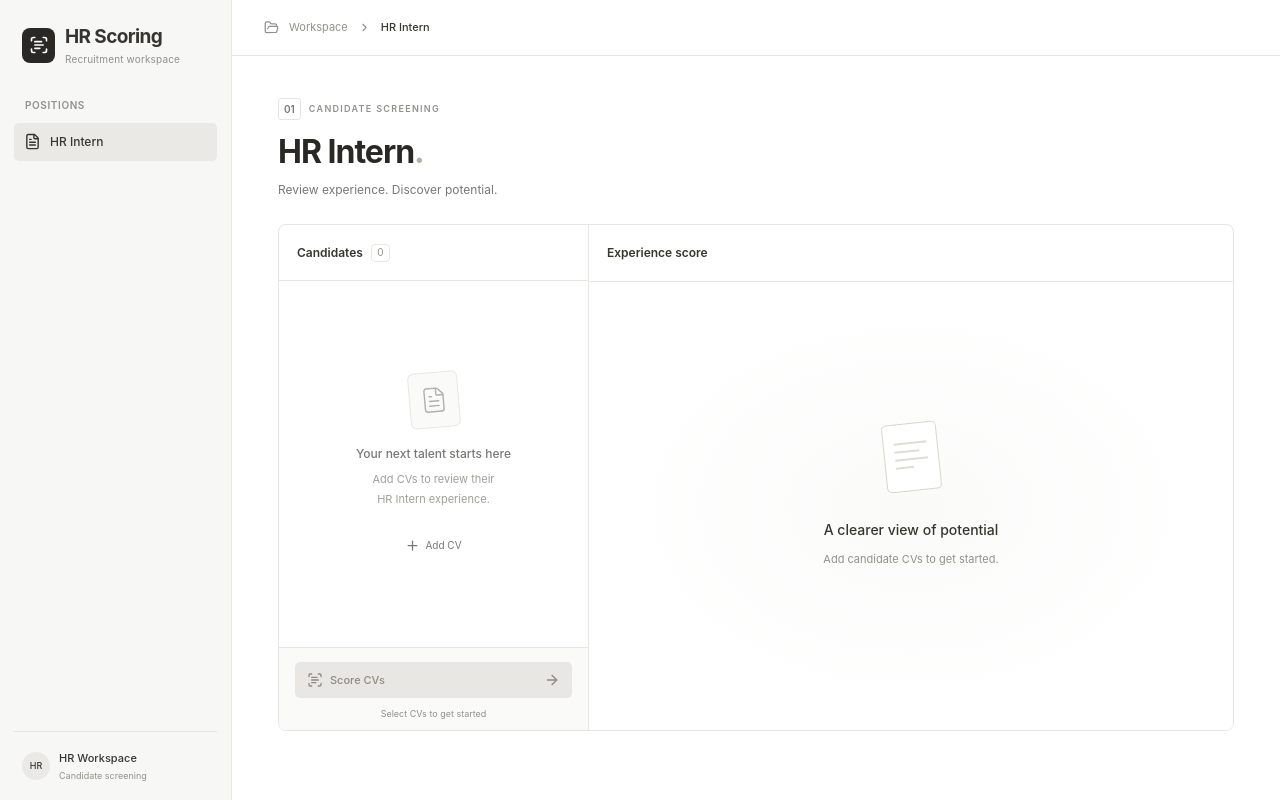
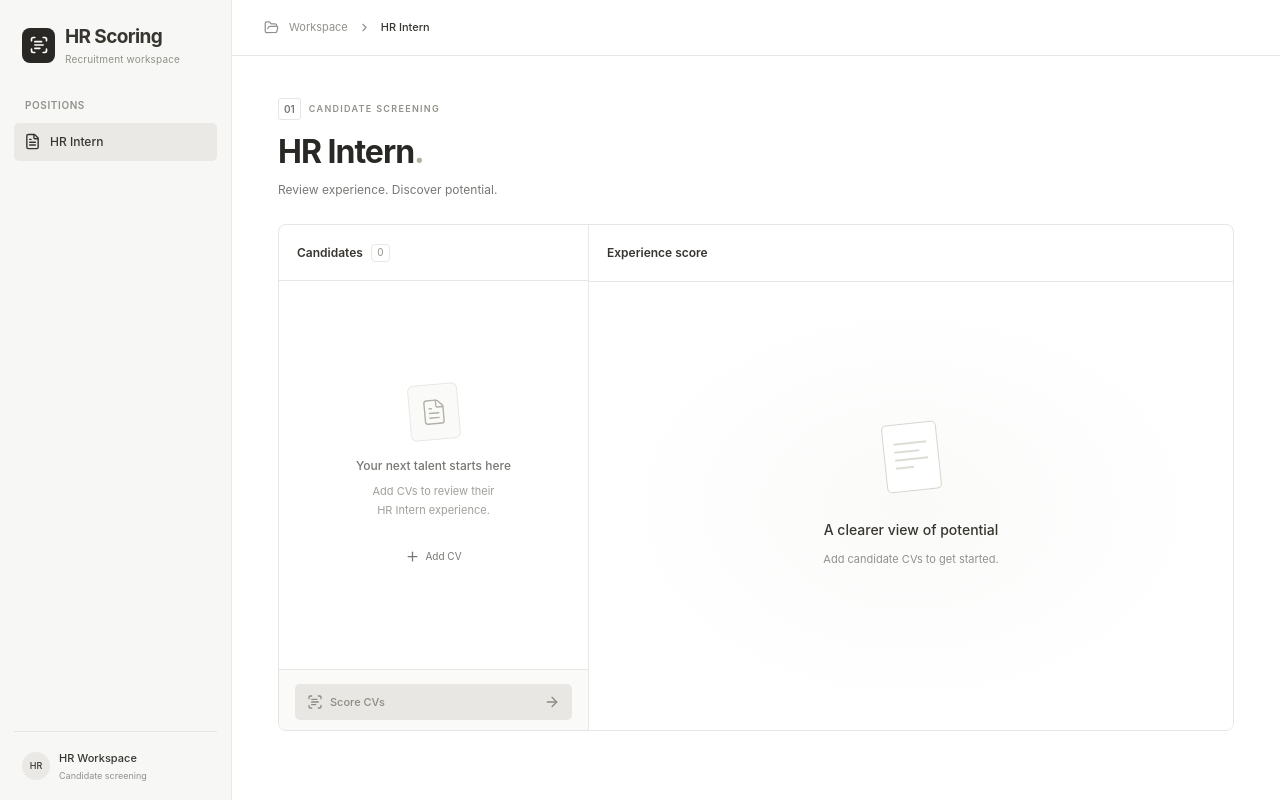
Before and after one commit to minhwuan1234/hr-scoring, a React (Vite) app: page / in a window 1280 px wide. Built offline with nearby package versions, Linux system fonts and the light colour scheme.

Commit message:
Remove select CVs helper text

```diff
--- a/src/HrIntern.tsx
+++ b/src/HrIntern.tsx
@@ -109,7 +109,7 @@ export default function HrIntern() {
           <div className="queue-list scoring-queue">{!candidates.length ? <div className="queue-empty"><div className="empty-file-stack"><FileText size={28} strokeWidth={1.2} /></div><strong>Your next talent starts here</strong><p>Add CVs to review their<br />HR Intern experience.</p><button className="text-button add-cv-button" disabled={busy} onClick={() => input.current?.click()}><Plus size={15} />Add CV</button></div> : candidates.map(candidate => <div className={`file-row ${selectedId === candidate.id ? 'selected' : ''}`} key={candidate.id}>
             <button className="file-select" aria-pressed={selectedId === candidate.id} onClick={() => setSelectedId(candidate.id)}><span className="file-symbol"><FileText size={18} /><small>PDF</small></span><span className="file-detail"><strong title={candidate.name}>{candidate.name}</strong><span>HR Intern</span><span className={`status ${candidate.stage === 'complete' ? 'done' : candidate.stage === 'error' ? 'error' : ''}`}>{candidate.stage === 'scoring' ? <LoaderCircle size={11} className="spin" /> : candidate.stage === 'complete' ? <Check size={11} /> : candidate.stage === 'error' ? <CircleAlert size={11} /> : <span className="status-dot" />}{({ready:'Ready',scoring:'Scoring…',review:'Review needed',complete:'Scored',error:'Needs attention'})[candidate.stage]}</span></span></button><button className="icon-button remove-file" disabled={busy} aria-label={`Remove ${candidate.name}`} onClick={() => { const remaining = candidates.filter(item => item.id !== candidate.id); setCandidates(remaining); if (selectedId === candidate.id) setSelectedId(remaining[0]?.id ?? null); }}><X size={14} /></button>
           </div>)}</div>
-          <div className="queue-footer"><button className="button primary convert-button" disabled={busy || !pending.length} onClick={() => void score(pending)}>{busy ? <LoaderCircle size={16} className="spin" /> : <ScanText size={16} />}{busy ? 'Scoring…' : 'Score CVs'}{!busy && <ArrowRight size={16} />}</button><p>{busy ? 'Please keep this tab open' : completed ? `${completed} CV${completed === 1 ? '' : 's'} scored` : 'Select CVs to get started'}</p></div>
+          <div className="queue-footer"><button className="button primary convert-button" disabled={busy || !pending.length} onClick={() => void score(pending)}>{busy ? <LoaderCircle size={16} className="spin" /> : <ScanText size={16} />}{busy ? 'Scoring…' : 'Score CVs'}{!busy && <ArrowRight size={16} />}</button>{(busy || completed > 0) && <p>{busy ? 'Please keep this tab open' : `${completed} CV${completed === 1 ? '' : 's'} scored`}</p>}</div>
         </div>
         <div className="output-panel scoring-output" aria-busy={selected?.stage === 'scoring'}><div className="panel-heading"><h2>Experience score</h2>{selected?.stage === 'complete' && <button className="button secondary download-button" onClick={downloadResult}><ArrowDownToLine size={14} />Download</button>}</div>
           {selected?.stage === 'complete' ? <div className="score-result"><div className="score-total"><div><span className="score-label">TOTAL SCORE</span><div className="score-number"><strong>{total}</strong><span>/ 100</span></div><p>Experience · HR Intern</p></div><div className="score-ring" style={{'--score':total} as CSSProperties}><span><Check size={25} strokeWidth={1.7} /></span></div></div><div className="dimension-heading"><h3>Score breakdown</h3><span>Score / Max</span></div><div className="dimension-list">{HR_INTERN_DIMENSIONS.map((d,index) => { const points = selected.result?.dimensions.find(item => item.id === d.id)?.score ?? 0; return <div className="dimension-row" key={d.id}><span className="dimension-index">{String(index+1).padStart(2,'0')}</span><div className="dimension-name"><span>{d.title}</span><div className="dimension-track"><span style={{width:`${points/d.max*100}%`}} /></div></div><span className="dimension-points"><strong>{points}</strong><span>/ {d.max}</span></span></div>; })}</div></div>
```
